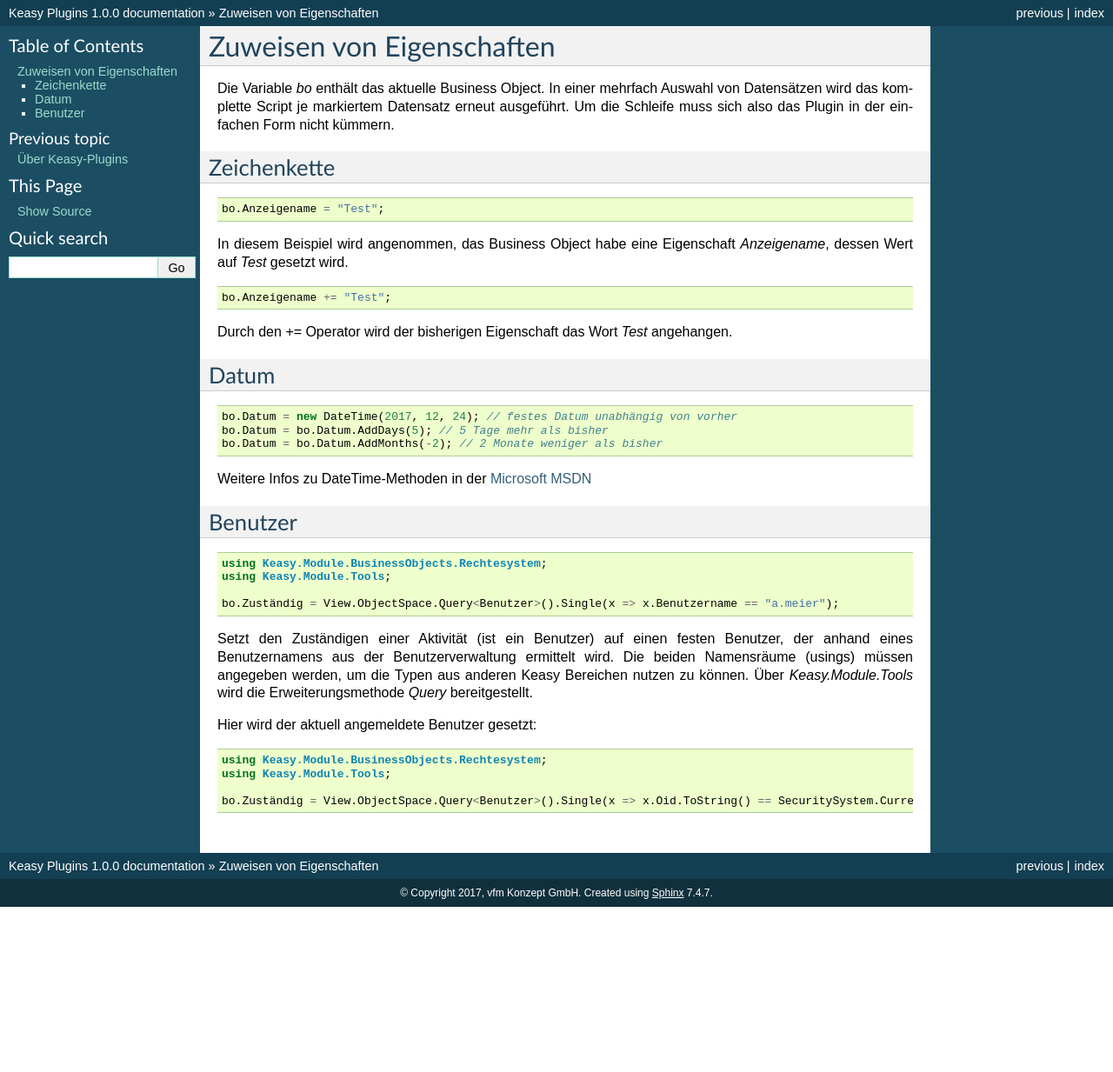
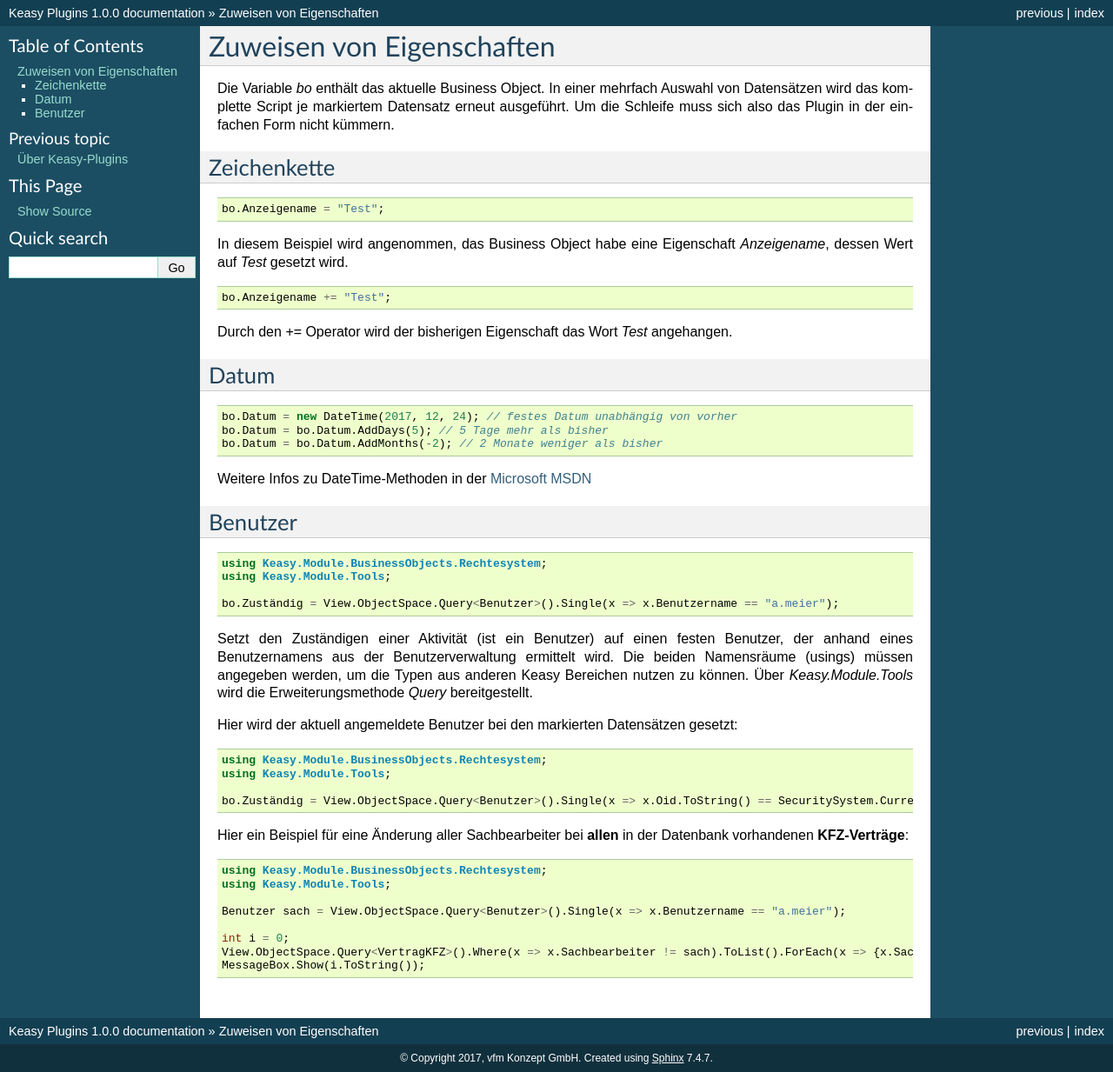
Before and after one commit to vfm/KeasyPlugins, a Sphinx documentation site: the page built from docs/source/setmember.rst, in a window 1280 px wide. Shown: the whole page at 87% size. Built offline with Sphinx 7.4.7, drawn with Linux system fonts in a browser that asks for light colours; before the commit the page ends 1043 px from its top, so only the background shows below that.

Commit message:
Update setmember.rst
Sachbearbeiter im KFZ Vertrag setzen beispiel ergänzt

```diff
--- a/docs/source/setmember.rst
+++ b/docs/source/setmember.rst
@@ -44,7 +44,7 @@ Benutzer
 Setzt den Zuständigen einer Aktivität (ist ein Benutzer) auf einen festen Benutzer, der anhand eines Benutzernamens aus der Benutzerverwaltung ermittelt wird.
 Die beiden Namensräume (usings) müssen angegeben werden, um die Typen aus anderen Keasy Bereichen nutzen zu können. Über *Keasy.Module.Tools* wird die Erweiterungsmethode *Query* bereitgestellt.
 
-Hier wird der aktuell angemeldete Benutzer gesetzt:
+Hier wird der aktuell angemeldete Benutzer bei den markierten Datensätzen gesetzt:
 
 .. code-block:: c#
 
@@ -52,3 +52,16 @@ Hier wird der aktuell angemeldete Benutzer gesetzt:
   using Keasy.Module.Tools;
 
   bo.Zuständig = View.ObjectSpace.Query<Benutzer>().Single(x => x.Oid.ToString() == SecuritySystem.CurrentUserId.ToString());
+
+Hier ein Beispiel für eine Änderung aller Sachbearbeiter bei **allen** in der Datenbank vorhandenen **KFZ-Verträge**:
+
+.. code-block:: c#
+
+  using Keasy.Module.BusinessObjects.Rechtesystem;
+  using Keasy.Module.Tools;
+
+  Benutzer sach = View.ObjectSpace.Query<Benutzer>().Single(x => x.Benutzername == "a.meier");
+
+  int i = 0;
+  View.ObjectSpace.Query<VertragKFZ>().Where(x => x.Sachbearbeiter != sach).ToList().ForEach(x => {x.Sachbearbeiter = sach; i++;});
+  MessageBox.Show(i.ToString());
```
